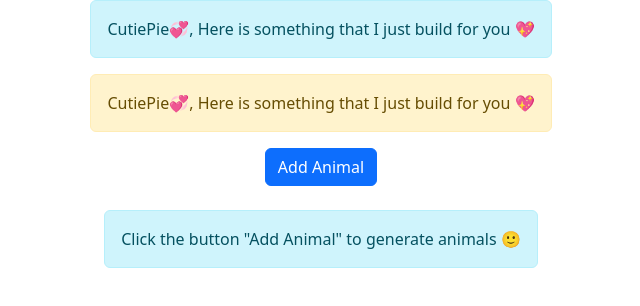
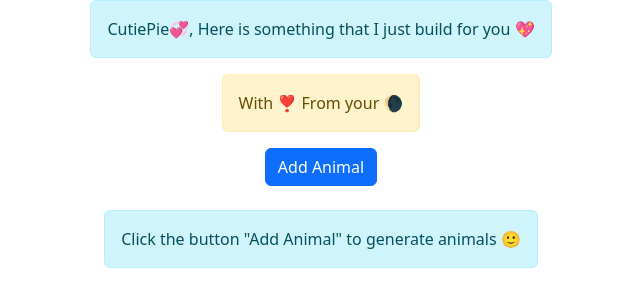
Before and after one commit to csk111165/ReactFunApp, a React (Create React App) app: page / in a window 1280 px wide. Shown: the top 306 px of the page, without its empty margins (319-959 px from the left). Built offline with nearby package versions, Linux system fonts and the light colour scheme.

Commit message:
updating the title

```diff
--- a/src/App.js
+++ b/src/App.js
@@ -36,7 +36,7 @@ function App(){
             CutiePie💞, Here is something that I just build for you 💖
         </Alert>
         <Alert key="info" variant="warning">
-            CutiePie💞, Here is something that I just build for you 💖
+            With ❣️ From your 🌘
         </Alert>
             <Button variant="primary" onClick={handleClick}>Add Animal</Button>
             <br/>
```
